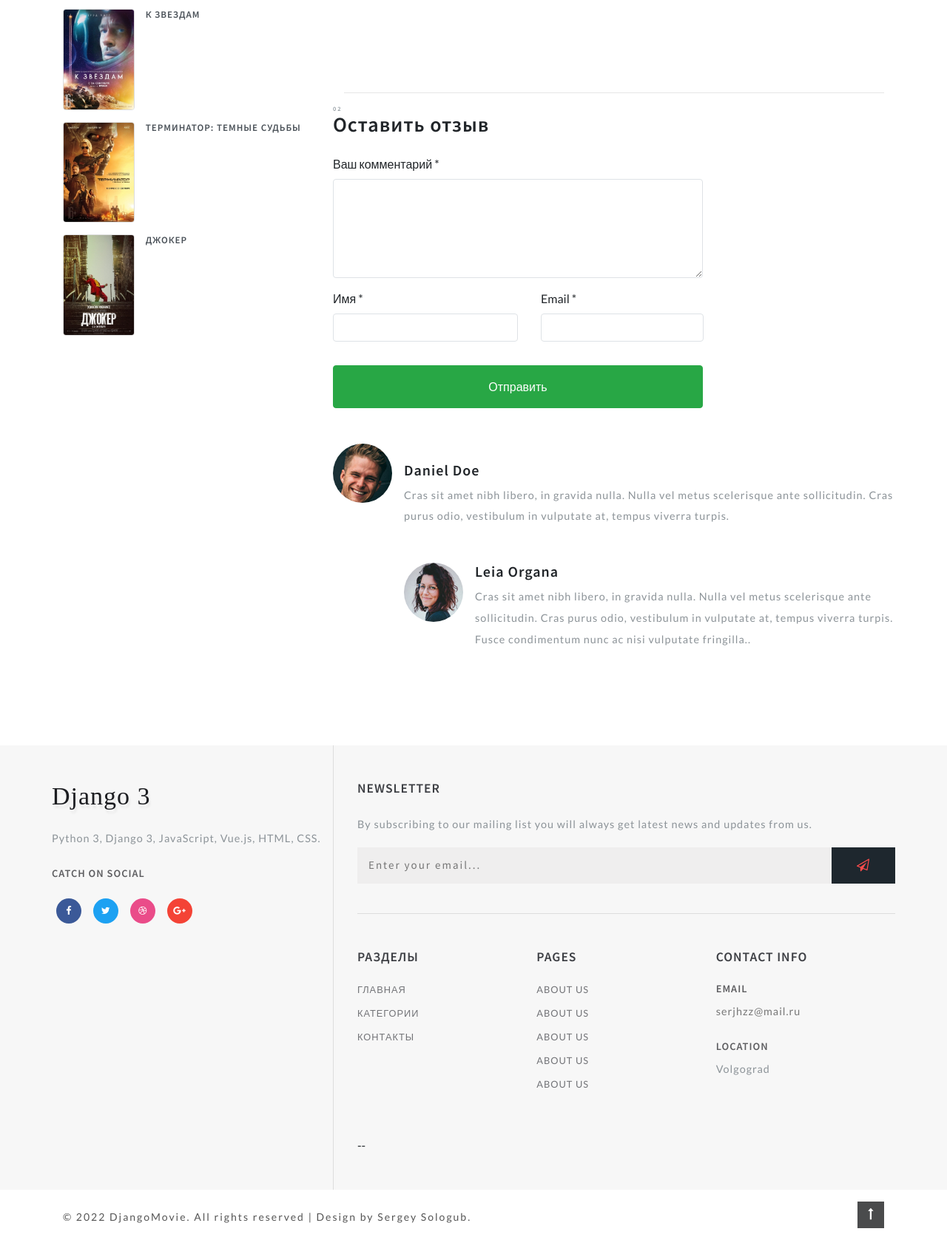
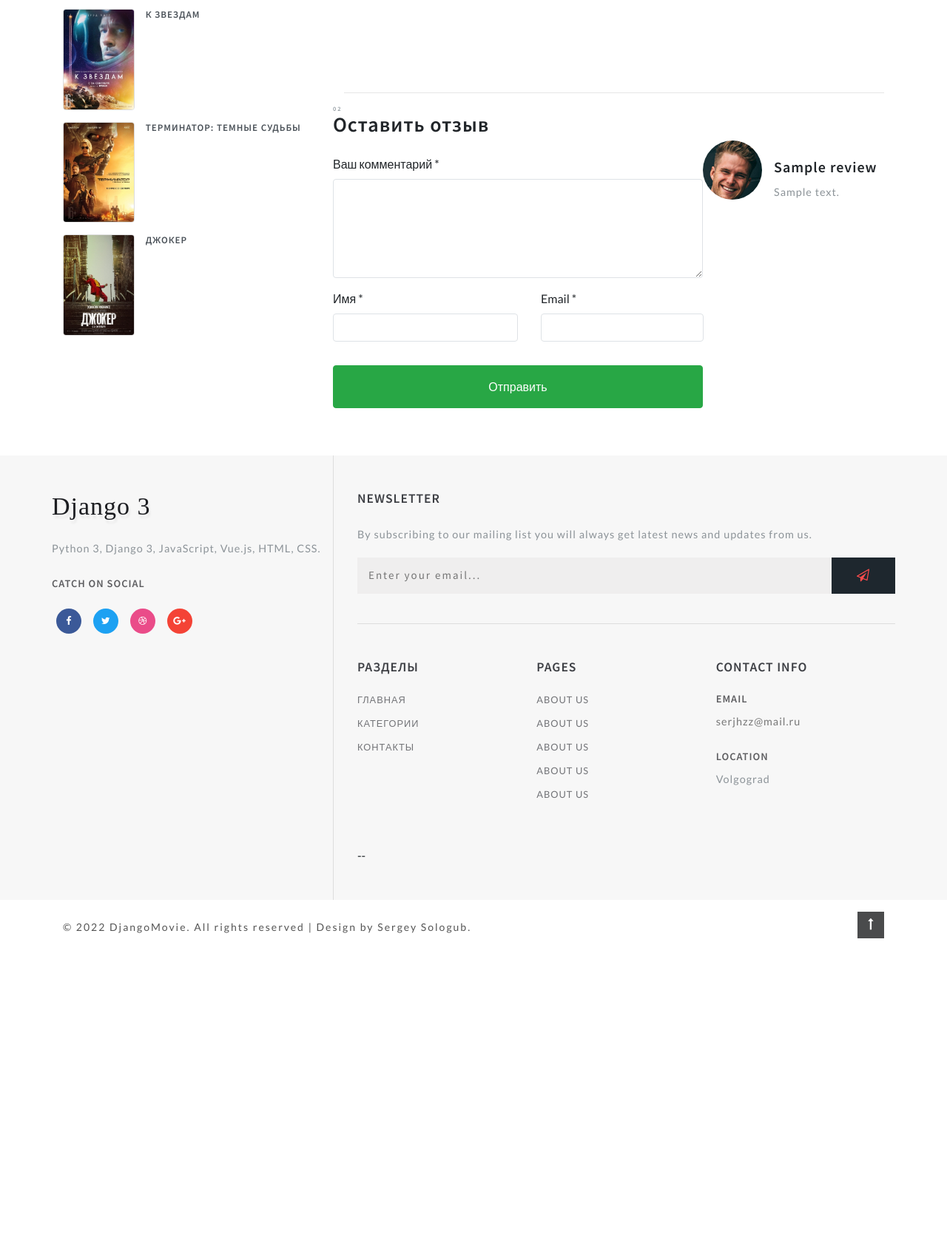
Before and after one commit to serjhzz/django_movie, a Django app: a page that uses templates/movies/movie_detail.html in a window 1280 px wide. Shown: the part 1872-3549 px from the top of the page at 74% size. After the commit the page ends 3141 px from the top, so only its background shows below. Run offline with Django 4.2, Linux system fonts and the light colour scheme; data comes from the database, SQL or seed files in the repository; tables that the repository leaves empty hold one stand-in row (values such as "Sample post"); grey boxes marked "Sample" are stand-in pictures; some libraries are stand-ins or nearby versions; grey boxes are pictures that could not be loaded.

Commit message:
ref file movie_detail.html

```diff
--- a/movies/urls.py
+++ b/movies/urls.py
@@ -3,5 +3,6 @@
 
 urlpatterns = [
     path('', views.MoviesView.as_view()),
-    path('<slug:slug>/', views.MovieDetailView.as_view(), name='movie_detail')
+    path('<slug:slug>/', views.MovieDetailView.as_view(), name='movie_detail'),
+    path('review/<int:pk>/', views.AddReview.as_view(), name='add_review')
 ]
--- a/movies/views.py
+++ b/movies/views.py
@@ -1,8 +1,9 @@
-from django.shortcuts import render
+from django.shortcuts import render, redirect
 from django.views.generic import ListView, DetailView
 from django.views.generic.base import View
 
 from .models import Movie
+from .forms import ReviewForm
 
 
 # Create your views here.
@@ -16,3 +17,16 @@
     """Полное описание фильма"""
     model = Movie
     slug_field = 'url'
+
+
+class AddReview(View):
+    """Отзывы"""
+
+    def post(self, request, pk):
+        form = ReviewForm(request.POST)
+        movie = Movie.objects.get(id=pk)
+        if form.is_valid():
+            form = form.save(commit=False)
+            form.movie = movie
+            form.save()
+        return redirect(movie.get_absolute_url())
--- a/templates/movies/movie_detail.html
+++ b/templates/movies/movie_detail.html
@@ -131,71 +131,69 @@
                     <h3 class="editContent" style="outline: none; cursor: inherit;">
                                     <span class="sub-tittle editContent"
                                           style="outline: none; cursor: inherit;">02</span>Оставить отзыв</h3>
-                    <form action="#" method="get" class="mt-4">
-                        <div class="form-group editContent"
-                             style="outline: none; cursor: inherit;">
-                            <label for="contactcomment" class="editContent"
-                                   style="outline: none; cursor: inherit;">Ваш комментарий
-                                *</label>
-                            <textarea class="form-control border" rows="5"
+                    <form action="{% url 'add_review' movie.id %}" method="post" class="mt-4">
+                        {% csrf_token %}
+                        <div class="form-group editContent">
+                            <label for="contactcomment" class="editContent">
+                                Ваш комментарий *
+                            </label>
+                            <textarea class="form-control border" rows="5" name="text"
                                       id="contactcomment" required=""></textarea>
                         </div>
                         <div class="d-sm-flex">
-                            <div class="col-sm-6 form-group p-0 editContent"
-                                 style="outline: none; cursor: inherit;">
-                                <label for="contactusername" class="editContent"
-                                       style="outline: none; cursor: inherit;">Имя
-                                    *</label>
-                                <input type="text" class="form-control border"
+                            <div class="col-sm-6 form-group p-0 editContent">
+                                <label for="contactusername" class="editContent">
+                                    Имя *
+                                </label>
+                                <input type="text" class="form-control border" name="name"
                                        id="contactusername" required="">
                             </div>
-                            <div class="col-sm-6 form-group ml-sm-3 editContent"
-                                 style="outline: none; cursor: inherit;">
-                                <label for="contactemail" class="editContent"
-                                       style="outline: none; cursor: inherit;">Email
-                                    *</label>
-                                <input type="email" class="form-control border"
+                            <div class="col-sm-6 form-group ml-sm-3 editContent">
+                                <label for="contactemail" class="editContent">
+                                    Email *
+                                </label>
+                                <input type="email" class="form-control border" name="email"
                                        id="contactemail" required="">
                             </div>
                         </div>
                         <button type="submit"
-                                class="mt-3 btn btn-success btn-block py-3"
-                                style="outline: none; cursor: inherit;">Отправить
+                                class="mt-3 btn btn-success btn-block py-3">
+                            Отправить
                         </button>
                     </form>
                 </div>
                 <!--  //contact form grid ends here -->
             </div>
-            <div class="media py-5">
-                <img src="bundles/images/te2.jpg" class="mr-3 img-fluid" alt="image"
-                     style="outline: none; cursor: inherit;">
-                <div class="media-body mt-4">
-                    <h5 class="mt-0 editContent"
-                        style="outline: none; cursor: inherit;">Daniel Doe</h5>
-                    <p class="mt-2 editContent" style="outline: none; cursor: inherit;">
-                        Cras sit amet nibh libero, in gravida nulla. Nulla vel metus
-                        scelerisque ante sollicitudin. Cras purus odio, vestibulum in
-                        vulputate at, tempus viverra turpis.
-                    </p>
-                    <div class="media mt-5 editContent"
-                         style="outline: none; cursor: inherit;">
-                        <a class="pr-3" href="#">
-                            <img src="bundles/images/te1.jpg" class="img-fluid "
-                                 alt="image" style="outline: none; cursor: inherit;">
-                        </a>
-                        <div class="media-body">
-                            <h5 class="mt-0 editContent"
-                                style="outline: none; cursor: inherit;">Leia Organa</h5>
-                            <p class="mt-2 editContent"
-                               style="outline: none; cursor: inherit;"> Cras sit amet
-                                nibh libero, in gravida nulla. Nulla vel metus
-                                scelerisque ante sollicitudin. Cras purus odio,
-                                vestibulum in vulputate at, tempus viverra turpis. Fusce
-                                condimentum nunc ac nisi vulputate fringilla..</p>
-                        </div>
+            {% for review in movie.reviews_set.all %}
+                <div class="media py-5">
+                    <img src="bundles/images/te2.jpg" class="mr-3 img-fluid" alt="image">
+                    <div class="media-body mt-4">
+                        <h5 class="mt-0 editContent">
+                            {{ review.name }}
+                        </h5>
+                        <p class="mt-2 editContent">
+                            {{ review.text }}
+                        </p>
+                        {#                    <div class="media mt-5 editContent"#}
+                        {#                         style="outline: none; cursor: inherit;">#}
+                        {#                        <a class="pr-3" href="#">#}
+                        {#                            <img src="bundles/images/te1.jpg" class="img-fluid "#}
+                        {#                                 alt="image" style="outline: none; cursor: inherit;">#}
+                        {#                        </a>#}
+                        {#                        <div class="media-body">#}
+                        {#                            <h5 class="mt-0 editContent"#}
+                        {#                                style="outline: none; cursor: inherit;">Leia Organa</h5>#}
+                        {#                            <p class="mt-2 editContent"#}
+                        {#                               style="outline: none; cursor: inherit;"> Cras sit amet#}
+                        {#                                nibh libero, in gravida nulla. Nulla vel metus#}
+                        {#                                scelerisque ante sollicitudin. Cras purus odio,#}
+                        {#                                vestibulum in vulputate at, tempus viverra turpis. Fusce#}
+                        {#                                condimentum nunc ac nisi vulputate fringilla..</p>#}
+                        {#                        </div>#}
+                        {#                    </div>#}
                     </div>
                 </div>
-            </div>
+            {% endfor %}
         </div>
     </div>
 {% endblock movie %}
```
Also changed, not shown: movies/forms.py (+11 -0 lines).
